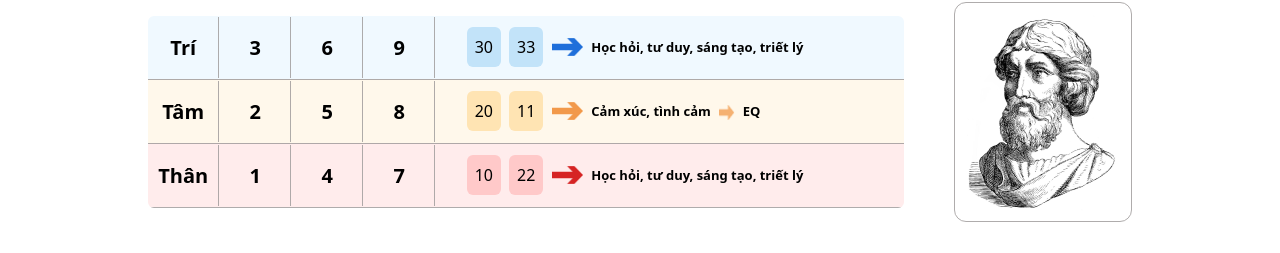
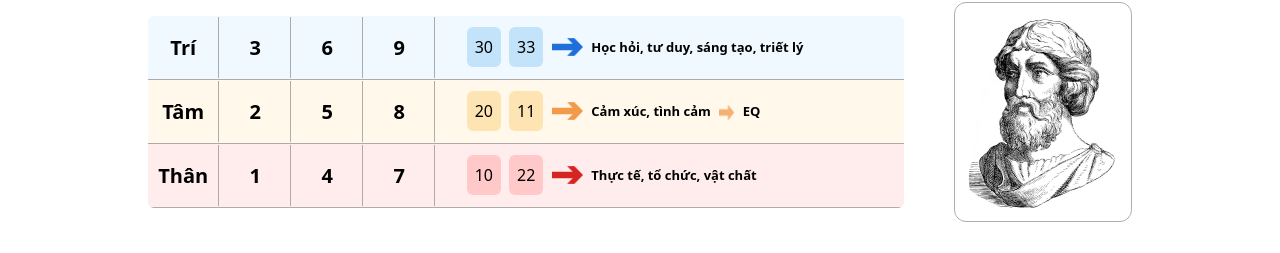
Before and after one commit to DoMinh-2003/Numerology, a React (Vite) app: page / in a window 1280 px wide. Shown: the part 3185-3438 px from the top of the page. Built offline with nearby package versions, Linux system fonts and the light colour scheme; a web font is replaced by a local one.

Commit message:
config table

```diff
--- a/src/components/table/Table.jsx
+++ b/src/components/table/Table.jsx
@@ -29,7 +29,7 @@ function ItemResposive({ items, background }) {
         {items.map((item, index) => {
           if (items.length == index + 1 && isQuery) {
             return (
-              <td className=" inline-block h-full px-3 py-3 ">{item()}</td>
+              <td className=" inline-block h-full pl-3 pr-1 py-3 ">{item()}</td>
             );
           }
           return;
--- a/src/index.css
+++ b/src/index.css
@@ -15,7 +15,7 @@
   @apply sm:text-[24px] text-[20px] leading-[29.05px];
 }
 .size-pra {
-  @apply sm:text-[13px] text-[12px]  leading-[24px];
+  @apply sm:text-[13px] text-[11px]  leading-[24px];
 }
 .size-label {
   @apply sm:text-[48px] sm:leading-[70px] text-center mb-[16.8px] sm:mb-[20px] text-[28px] leading-[35px];
--- a/src/pages/homepage/HomePage.jsx
+++ b/src/pages/homepage/HomePage.jsx
@@ -317,9 +317,7 @@ function HomePage() {
               className="inline-block w-[32px] h-[17.72px] mr-2"
               alt=""
             />
-            <p className="size-pra font-[600]">
-              Học hỏi, tư duy, sáng tạo, triết lý
-            </p>
+            <p className="size-pra font-[600]">Thực tế, tổ chức, vật chất</p>
           </div>
         ),
       },
```
